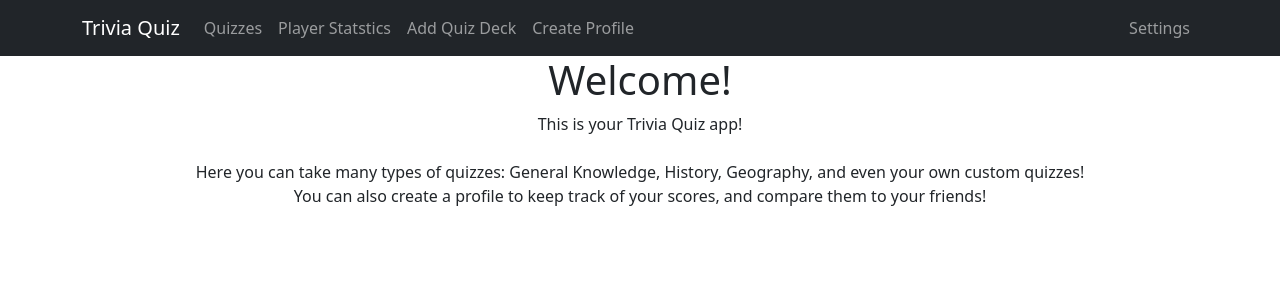
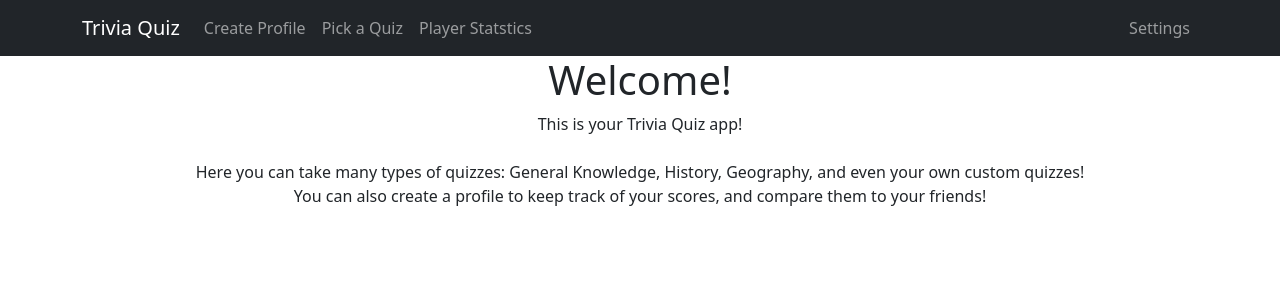
Before and after one commit to natashazywczyk/ProfessionalITProject, a React (Create React App) app: page / in a window 1280 px wide. Shown: the top 300 px of the page. Built offline with nearby package versions, Linux system fonts and the light colour scheme.

Commit message:
removed some routes

```diff
--- a/src/components/Navigation.js
+++ b/src/components/Navigation.js
@@ -12,10 +12,9 @@ const Navigation = () =>
                 <Navbar.Brand href="/">Trivia Quiz</Navbar.Brand>
                 <Nav className="me-auto">
                     {/*Different links*/}
-                    <Nav.Link href="/generalknowledge">Quizzes</Nav.Link>
+                    <Nav.Link href="/createprofile">Create Profile</Nav.Link>
+                    <Nav.Link href="/pickquiz">Pick a Quiz</Nav.Link>
                     <Nav.Link href="/playerstats">Player Statstics</Nav.Link>
-                    <Nav.Link href="/customquiz">Add Quiz Deck</Nav.Link>
-                    <Nav.Link href="/createprofile">Create Profile</Nav.Link>
                 </Nav>
                 <Nav className="ms-auto">
                     <Nav.Link href="/settings">Settings</Nav.Link>
```
